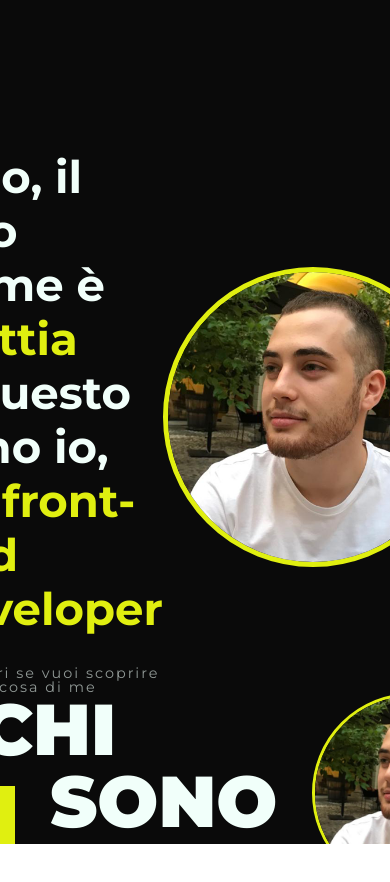
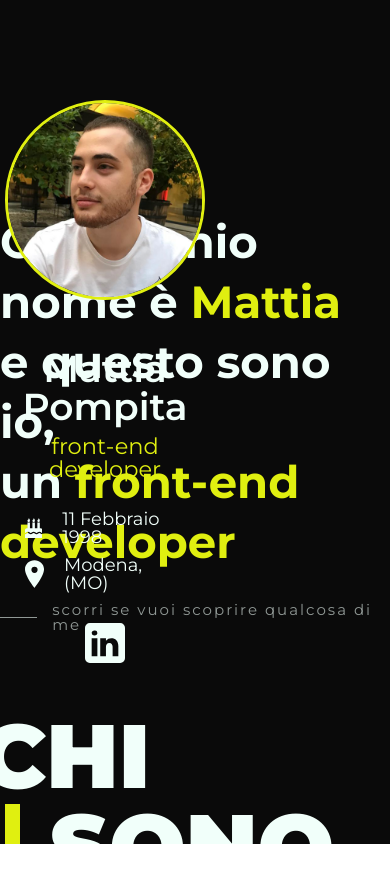
Before and after one commit to MattiaPompita/portfolio-web, a React (Create React App) app: page / in a window 390 px wide. Shown: the top 882 px of the page. Built offline with nearby package versions, Linux system fonts and the light colour scheme.

Commit message:
responsive rem, start skill & tools

```diff
--- a/src/App.js
+++ b/src/App.js
@@ -7,11 +7,14 @@ import Homepage from "./components/Homepage";
 import SmoothScroll from "./components/SmoothScroll/SmoothScroll";
 
 function App() {
+
   return (
     <Fragment>
       <div className={style.main}>
+        <Card />
         <SmoothScroll>
           <Homepage />
+          <div className={style.prova}></div>
           <ChiSono />
           <section className={style.skill}>
             <div className={`${style.container} container`}>
@@ -25,7 +28,6 @@ function App() {
                 </div>
               </div>
               <div className={style.cardContainer}></div>
-              <Card />
             </div>
           </section>
         </SmoothScroll>
--- a/src/App.module.css
+++ b/src/App.module.css
@@ -6,6 +6,7 @@ html {
   overflow-x: hidden;
   color: #f1fffa;
 }
+
 
 
 /* .main::after {
@@ -32,15 +33,14 @@ strong {
   height: 100vh;
 }
 
-.container {
-  display: flex;
-  justify-content: space-between;
+h3 {
+  font-size: 6rem;
 }
 
 
 
 @media only screen and (max-width: 1920px) {
   html {
-    font-size: 18px;
+    font-size: 15px;
   }
 }
--- a/src/components/Card.module.css
+++ b/src/components/Card.module.css
@@ -5,6 +5,10 @@
   flex-direction: column;
   align-items: center;
   opacity: 0;
+  position: fixed;
+  z-index: 9999;
+  right: 150px;
+  top: 100px;
 }
 
 .descContainer {
@@ -49,21 +53,6 @@
 }
 
 @media only screen and (max-width: 1920px) {
-
-    .name {
-      font-size: 1.5rem;
-    }
-
-    .job {
-      text-align: center;
-      font-size: 1rem;
-      color: #e0ef10;
-    }
-
-    .desc {
-      font-size: 0.8rem;
-    }
-
     svg {
       width: 20px !important;
     }
--- a/src/components/ChiSono.js
+++ b/src/components/ChiSono.js
@@ -44,7 +44,7 @@ const ChiSono = () => {
     hidden: { opacity: 0, height: 0 },
     visible: {
       opacity: 1,
-      height: heightText + 70,
+      height: heightText + 110,
       transition: { duration: 1.8, delay: 0.2 },
     },
   };
@@ -141,7 +141,6 @@ const ChiSono = () => {
             <strong> applicazioni web</strong>.
           </motion.p>
         </div>
-        <Card />
       </div>
     </section>
   );
--- a/src/components/ChiSono.module.css
+++ b/src/components/ChiSono.module.css
@@ -27,8 +27,7 @@
 }
 
 .line {
-  width: 15px;
-  height: 0px;
+  width: 1rem;
   background-color: #e0ef10;
   position: absolute;
   top: 135px;
@@ -38,8 +37,8 @@
 
 .paragraph {
   font-size: 1.5rem;
-  line-height: 2.5rem;
-  width: 70%;
+  line-height: 2rem;
+  width: 40%;
   font-weight: 300;
   letter-spacing: 3px;
 }
@@ -49,42 +48,16 @@
 }
 
 
-
 @media only screen and (max-width: 1920px) {
-
-  .paragraph {
-    font-size: 1rem;
-    width: 60%;
-    line-height: 2rem;
-  }
-
-  .title {
-    font-size: 4rem;
-  }
 
   .line {
     content: "";
-    width: 15px;
-    height: 0px;
     background-color: #e0ef10;
     position: absolute;
     top: 93px;
-    left: -50px;
+    left: -45px;
   }
 
-  .name {
-    font-size: 1.5rem;
-  }
-
-  .job {
-    text-align: center;
-    font-size: 1rem;
-    color: #e0ef10;
-  }
-
-  .desc {
-    font-size: 0.8rem;
-  }
 
   svg {
     width: 20px !important;
--- a/src/components/Homepage.js
+++ b/src/components/Homepage.js
@@ -45,7 +45,7 @@ const Homepage = () => {
 
   return (
     <div className={style.main}>
-      <div className={`${style.container}`}>
+      <div className={`${style.container} container`}>
         <div className={style.header}>
           <motion.h1 variants={fadeIn} initial="hidden" animate="visible">
             Ciao, il mio nome è <strong> Mattia </strong>
@@ -77,7 +77,7 @@ const Homepage = () => {
             </motion.p>
           </div>
         </div>
-        <Thumbnail height={"500px"} width={"500px"} bigThumb={true} />
+        {/* <Thumbnail height={"500px"} width={"500px"} bigThumb={true} /> */}
       </div>
     </div>
   );
--- a/src/components/Homepage.module.css
+++ b/src/components/Homepage.module.css
@@ -16,13 +16,6 @@
   animation: grain 24s steps(25) infinite;
 }  */
 
-.container {
-  width: 1920px;
-  display: flex;
-  align-items: center;
-  justify-content: space-around;
-  z-index: 1;
-}
 
 .header h1 {
   font-size: 3rem;
@@ -137,18 +130,3 @@
     transform: translate(-10%, 10%);
   }
 }
-
-@media only screen and (max-width: 1920px) {
-  .container {
-    width: 1680px;
-  }
-
-  .header h1 {
-    font-size: 2.5rem;
-    line-height: 3rem;
-  }
-
-  .scrollDown-container p {
-    font-size: 0.8rem;
-  }
-}
--- a/src/helpers.css
+++ b/src/helpers.css
@@ -1,6 +1,14 @@
 .container {
   width: 1920px;
   margin: 0 auto;
+}
+
+.prova {
+  position: fixed;
+  border: 2px solid red;
+  height: 50px;
+  width: 50px;
+  z-index:9999;
 }
 
 @media only screen and (max-width: 1920px) {
```
